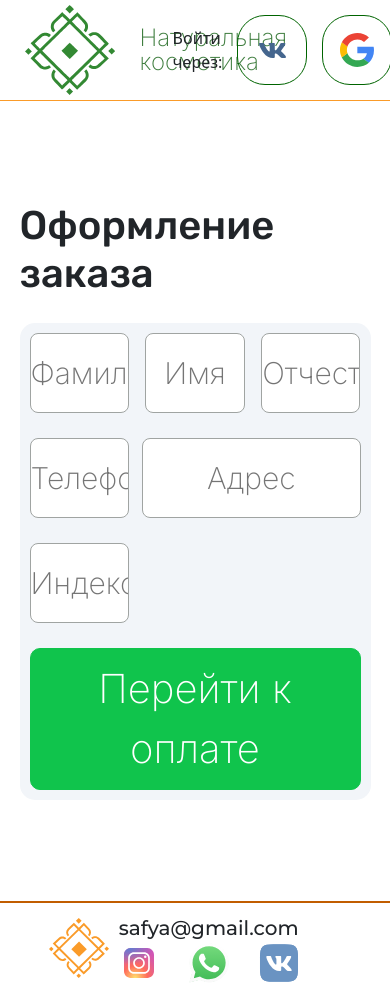
After one commit to Banzaika/Safya-soapshop, a Django app: page /cart/ordering in a window 390 px wide. The commit adds this page. Run offline with Django 4.2, Linux system fonts and the light colour scheme; some libraries are stand-ins or nearby versions.

Commit message:
add ordering layout and adaptive styles

```diff
--- a/config/main/urls.py
+++ b/config/main/urls.py
@@ -10,5 +10,7 @@ urlpatterns = [
     path('cart/decrease', views.decrease),
     path('cart/clear', views.clear),
     path('cart/', views.cart, name='cart'),
+    path('cart/checkout', views.checkout, name='checkout'),
+    path('cart/ordering', views.ordering, name='ordering'),
     # path('cart/', views.cart, name='cart'),
 ]
--- a/config/main/views.py
+++ b/config/main/views.py
@@ -91,3 +91,12 @@ def clear(request):
     product_id = int(request.body.decode("utf-8"))
     remove_product_from_cart(user, product_id)
     return JsonResponse({"success": 'True'})
+
+def checkout(request):
+    relation_ides = request.body.decode('utf-8').split(',')
+    print(relation_ides)
+
+    return JsonResponse({"success": 'True'})
+
+def ordering(request):
+    return render(request, 'main/checkout.html')
--- a/config/static/css/main.css
+++ b/config/static/css/main.css
@@ -63,8 +63,8 @@ a {
 /* header2 */
 
 #box {
-    max-width: 25px;
-    max-height: 25px;
+    max-width: 62%;
+    max-height: 62%;
 }
 header {
     display: flex;
@@ -88,7 +88,7 @@ header {
 .right {
     width: 30%;
     display: flex;
-    flex-direction: space-between;
+    justify-content: flex-end;
     align-items: center;
 }
 
@@ -117,16 +117,16 @@ header {
 }
 
 .icon-img-vk {
-    max-width: 27px;
-    max-height: 15px;
+    max-width: 67.5%;
+    max-height: 37.5%;
 }
 
 .icon-img-google {
-    max-width: 20px;
+    max-width: 50%;
 }
 
 .profile-icon {
-    height: 30px;
+    height: 75%;
 }
 
 /* header2 */
@@ -360,6 +360,11 @@ footer {
     margin-right: 3%;
     margin-bottom: 25px;
 }
+.product-block:hover {
+    box-shadow: 0 0 8px #000000;
+    transition-duration: 0.3s;
+}
+
 .image-block {
     display: flex;
     justify-content: center;
@@ -814,3 +819,296 @@ input[type="checkbox"]:checked + label::before {
 }
 /* empty-cart-info */
 /* cart */
+
+
+/* checkout */
+.checkout-wrapper {
+    width: 75%;
+    height: 100%;
+}
+
+.order_field {
+    border: 1px solid #a0a4a2;
+    border-radius: 8px;
+    width: 30%;
+    height: 45px;
+    font-size: 25px;
+    font-family: 'Inter', sans-serif;
+    margin-bottom: 25px;
+    text-align: center;
+}
+
+#address {
+    width: 66%;
+}
+
+.checkout-btn {
+    border: 1px solid #10c44c;
+    border-radius: 10px;
+    background-color: #10c44c;
+    color: white;
+    font-size: 18px;
+    padding: 10px;
+    font-family: 'Inter', sans-serif;
+}
+
+.checkout-btn:hover {
+    background-color: #0ba13d;
+}
+
+.order-title {
+    font-family: 'Rubik', sans-serif;
+    margin-bottom: 25px;
+}
+
+.form-wrapper {
+    background-color: #f2f5f9;
+    width: 100%;
+    padding: 10px;
+    border-radius: 15px;
+}
+.fio-wrapper {
+    display: flex;
+    justify-content: space-between;
+}
+.tel-address-wrapper {
+    display: flex;
+    justify-content: space-between;
+}
+/* checkout */
+
+@media screen and (min-width:100px) and (max-width:1200px) {
+
+/* adaptive-layout */
+
+/* header-adaptive */
+
+.logo {
+    width: 90px;
+    height: 90px;
+    margin: 5px;
+}
+
+.header-wrapper {
+    width: 90%;
+}
+
+.icon {
+    height: 70px;
+    width: 70px;
+}
+
+.natur {
+    font-size: 150%;
+}
+/* header-adaptive */
+.main-page-wrapper {
+    width: 90%;
+}
+.safya {
+    width: 75%;
+}
+
+.catalog {
+    font-size: 60px;
+}
+
+/* product-list-adaptive */
+
+.products-list-wrapper {
+    width: 90%;
+}
+
+.product-block {
+    width: 47%;
+    max-width: 350px;
+}
+.image-block {
+    max-width: 350px;
+    max-height: 350px;
+}
+
+.product-title {
+    font-size: 24px;
+}
+
+.product-price {
+    text-align: end;
+    font-size: 24px;
+}
+
+.optional-cat-title {
+    font-size: 20px;
+}
+
+.category-name {
+    font-size: 35px;
+}
+
+.category-link {
+    padding-top: 25px;
+}
+
+.categorylist-header {
+    font-size: 40px;
+}
+/* product-list-adaptive */
+
+/* product-card-adaptive */
+
+
+
+.product-wrapper {
+    width: 90%;
+    flex-direction: column;
+}
+.product-review {
+    width: 100%;
+}
+
+.title-in-card {
+    padding-top: 15px;
+    font-size: 40px;
+}
+
+.product-full-info {
+    max-width: 100%;
+}
+
+.components {
+    font-size: 24px;
+}
+
+.description {
+    font-size: 22px;
+    text-align: justify;
+}
+
+
+.quantitative-info {
+    font-size: 26px;
+}
+
+.add2cart-buttons {
+    width: 400px;
+    height: 80px;
+}
+
+.go2cart {
+    font-size: 22px;
+}
+
+.plus, .minus {
+    font-size: 55px;
+}
+
+.count-of-product-in-cart {
+    font-size: 26px;
+}
+/* product-card-adaptive */
+
+
+/* cart */
+.cart-wrapper {
+    width: 90%;
+}
+
+.checkout-and-product-list {
+    flex-direction: column;
+}
+
+.product-list-in-cart {
+    width: 100%;
+    margin-bottom: 25px;
+
+}
+
+.cart-title {
+    font-size: 40px;
+}
+
+.select2all-label {
+    font-size: 26px;
+}
+
+.name {
+    font-size: 30px;
+}
+
+.price-in-cart {
+    font-size: 30px;
+}
+
+.weight {
+    font-size: 26px;
+}
+
+.plus-minus-platform {
+    width: 200px;
+    height: 70px;
+}
+
+.plus-in-cart, .minus-in-cart {
+    font-size: 50px;
+    font-family: 'Inter';
+}
+
+.delete {
+    font-size: 27px;
+}
+
+.img-wrapper {
+    max-width: 270px;
+    max-height: 270px;
+}
+
+.product-label {
+    padding-right: 20px;
+}
+
+.your-cart {
+    font-size: 35px;
+}
+
+.checkout-block {
+    width: 400px;
+    min-height: 200px;
+}
+
+.common-price-with-ruble, .common-price-txt {
+    font-size: 22px;
+}
+
+/* cart */
+
+/* ordering-adaptive */
+
+.checkout-wrapper {
+    width: 90%;
+    display: flex;
+    justify-content: center;
+    align-items: center;
+    flex-direction: column;
+    min-height: 90vh;
+}
+
+.order_field {
+    height: 80px;
+    font-size: 30px;
+}
+
+
+
+.order-title {
+    font-size: 40px;
+}
+
+.checkout-btn {
+    width: 100%;
+    font-size: 40px;
+}
+/* ordering-adaptive */
+
+}
+
+/* adaptive-layout */
--- a/config/static/js/for-cart.js
+++ b/config/static/js/for-cart.js
@@ -112,7 +112,7 @@ function checkout(csrftoken){
         relation_ides.push(checkedBoxes[i].value);
     }
     console.log(relation_ides);
-    fetch('http://127.0.0.1:8000/cart/checkout'{
+    fetch('http://127.0.0.1:8000/cart/checkout',{
           method: 'POST',
           redirect: 'follow',
           headers: {
@@ -126,4 +126,5 @@ function checkout(csrftoken){
             location.href = data.url;
           }
           });
+
 }
--- a/config/templates/base.html
+++ b/config/templates/base.html
@@ -10,7 +10,7 @@
 
     <link rel="stylesheet" href="{% static 'css/main.css' %}">
     <link rel="shortcut icon" href="{% static 'img/safya.ico' %}">
-
+    {% block head %}{% endblock head %}
 </head>
 <body>
     {% include 'include/header2.html' %}
--- a/config/templates/home.html
+++ b/config/templates/home.html
@@ -1,7 +1,7 @@
 {% extends 'base.html' %}
 {% load static socialaccount %}
 
-
+{% block title %}Главная | SAFYA{% endblock title %}
 {% block content %}
 
 <div class="main-page-wrapper">
--- a/config/templates/main/cart.html
+++ b/config/templates/main/cart.html
@@ -51,7 +51,7 @@
                         <span class="common-price-txt">Общая стоимость</span>
                         <span class="common-price-with-ruble"><span class="common-price">0</span><span class="ruble-symbol">₽</span></span>
                     </div>
-                    <button onclick="checkout({{ csrf_token }});" class="go2checkout">Перейти к оформлению</button>
+                    <button onclick="checkout('{{ csrf_token }}');" class="go2checkout">Перейти к оформлению</button>
                     <span class='need2select'>Выберите товары, чтобы перейти к оформлению</span>
                 </div>
             </div>
--- a/config/templates/main/categories.html
+++ b/config/templates/main/categories.html
@@ -1,4 +1,5 @@
 {% extends 'base.html' %}{% load static %}
+{% block title %}{{ current_category }}{% endblock title %}
 {% block content %}
 <div class="products-list-wrapper">
     <div class="left-block-inproductslist">
--- /dev/null
+++ b/config/templates/main/checkout.html
@@ -0,0 +1,25 @@
+{% extends 'base.html' %}{% load static %}
+{% block title %}Оформление заказа{% endblock title %}
+{% block content %}
+    <div class="checkout-wrapper">
+        <h2 class="order-title">Оформление заказа</h2>
+
+        <div class="form-wrapper">
+        <form action="">
+            <!-- <span>Фамилия Имя Отчество</span><br> -->
+            <div class="fio-wrapper">
+                <input maxlength="150" class="order_field" type="NAME_LAST" placeholder="Фамилия" name="surname">
+                <input maxlength="150" class="order_field" type="NAME_FIRST" placeholder="Имя" name="firstname">
+                <input maxlength="150" class="order_field" type="NAME_MIDDLE" placeholder="Отчество" name="patronymic">
+            </div>
+            <div class="tel-address-wrapper">
+                <input minlength="11" maxlength="12" class="order_field" type="tel" placeholder="Телефон">
+                <input class="order_field" type="text" placeholder="Адрес" id="address" name='address'>
+            </div>
+            <input class="order_field" type="ADDRESS_HOME_ZIP" placeholder="Индекс" name="ADDRESS_HOME_ZIP"><br>
+            <button class="checkout-btn" type="submit">Перейти к оплате</button>
+        </form>
+        </div>
+    </div>
+    <script src="{% static 'js/for-checkout.js' %}"></script>
+{% endblock content %}
--- a/config/templates/main/product.html
+++ b/config/templates/main/product.html
@@ -1,4 +1,5 @@
 {% extends 'base.html' %}{% load static %}
+{% block title %}{{ product.name }}{% endblock title %}
 {% block content %}
     <div class="product-wrapper">
         <div class="product-review">
```
Also changed, not shown: config/static/js/for-checkout.js (added, +42 -0 lines), config/templates/main/cart-queries.html (deleted, +0 -18 lines), config/db.sqlite3, config/static/js/jquery.fias.min.js (added).
